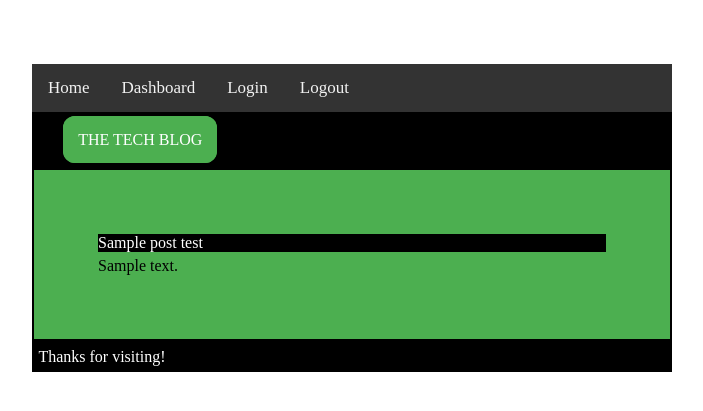
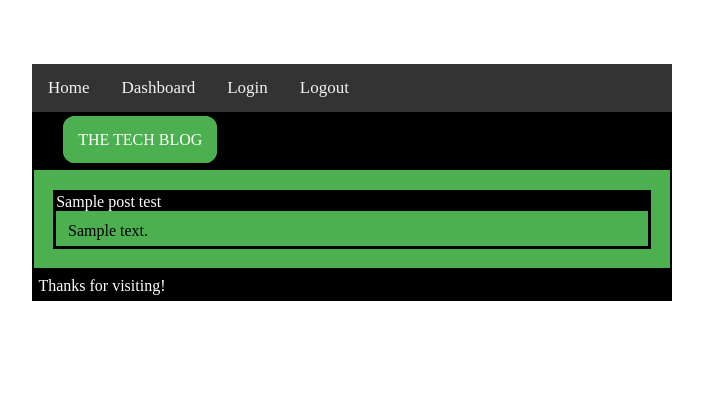
Before and after one commit to Manjula85/CMS-blog-Manjula, a Node server app: page / in a window 1280 px wide. Shown: the top 411 px of the page, without its empty margins (288-991 px from the left). Run offline with Node 20, Linux system fonts and the light colour scheme; tables that the repository leaves empty hold one stand-in row (values such as "Sample post"); some libraries are stand-ins or nearby versions.

Commit message:
more styling

```diff
--- a/public/stylesheets/style.css
+++ b/public/stylesheets/style.css
@@ -54,7 +54,7 @@
   background-color: #4CAF50;
   color: black;
   border: 2px black solid;
-  padding: 10%;
+  padding: 3%;
 }
 
 /* Sign up and sign in form*/
--- a/views/partials/blog-post.handlebars
+++ b/views/partials/blog-post.handlebars
@@ -1,8 +1,10 @@
 <article class='post_container'>
+    <div style="border: 3px solid black;">
     <header class='post_title'>
         {{title}} test
     </header>
-    <section style="margin-top: 1%;">
+    <section style="margin: 2% 1% 1% 2%;">
         {{content}}
     </section>
+    </div>
 </article>
--- a/views/sign-in.handlebars
+++ b/views/sign-in.handlebars
@@ -11,7 +11,7 @@
             </tr>
         </table>
         <div>
-            <button type="submit" class="base_bg_color">Sign-up</button>
+            <button type="submit" class="base_bg_color">Login</button>
         </div>
         <span><a href="/sign-up"> Sign up instead</a></span>
 </form>
```
